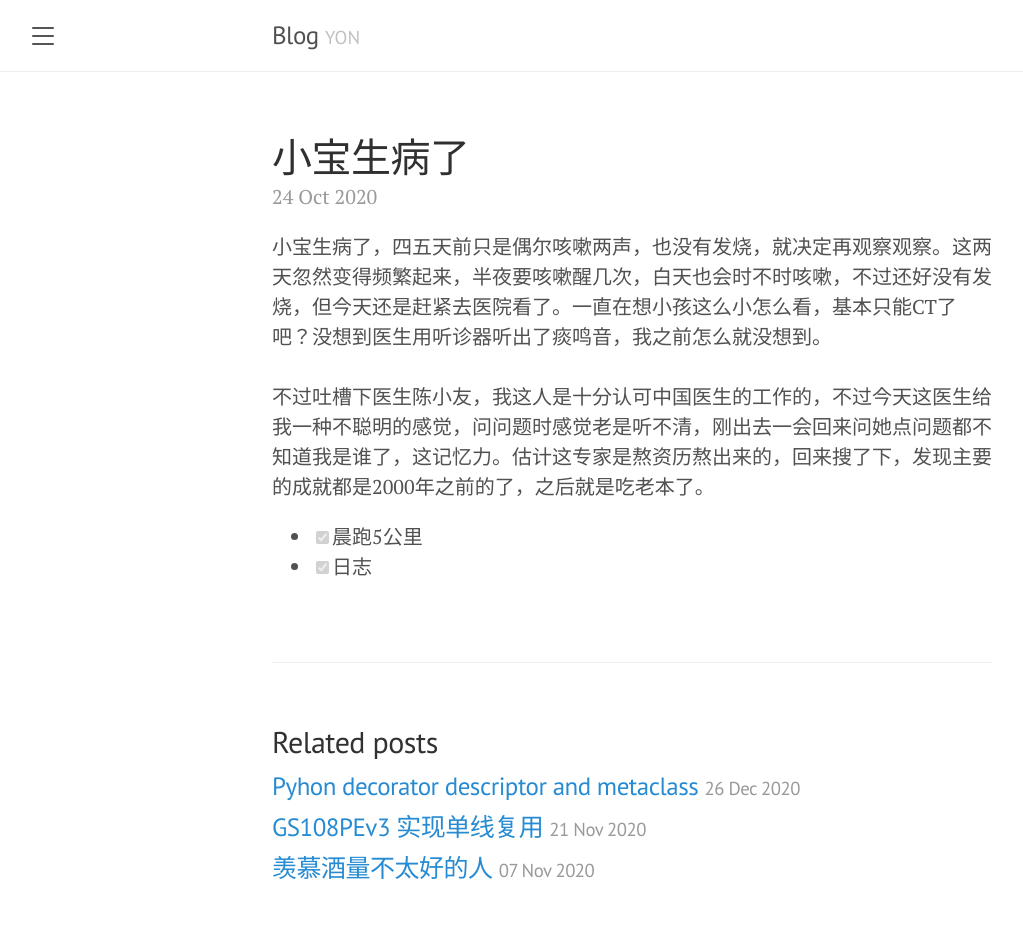
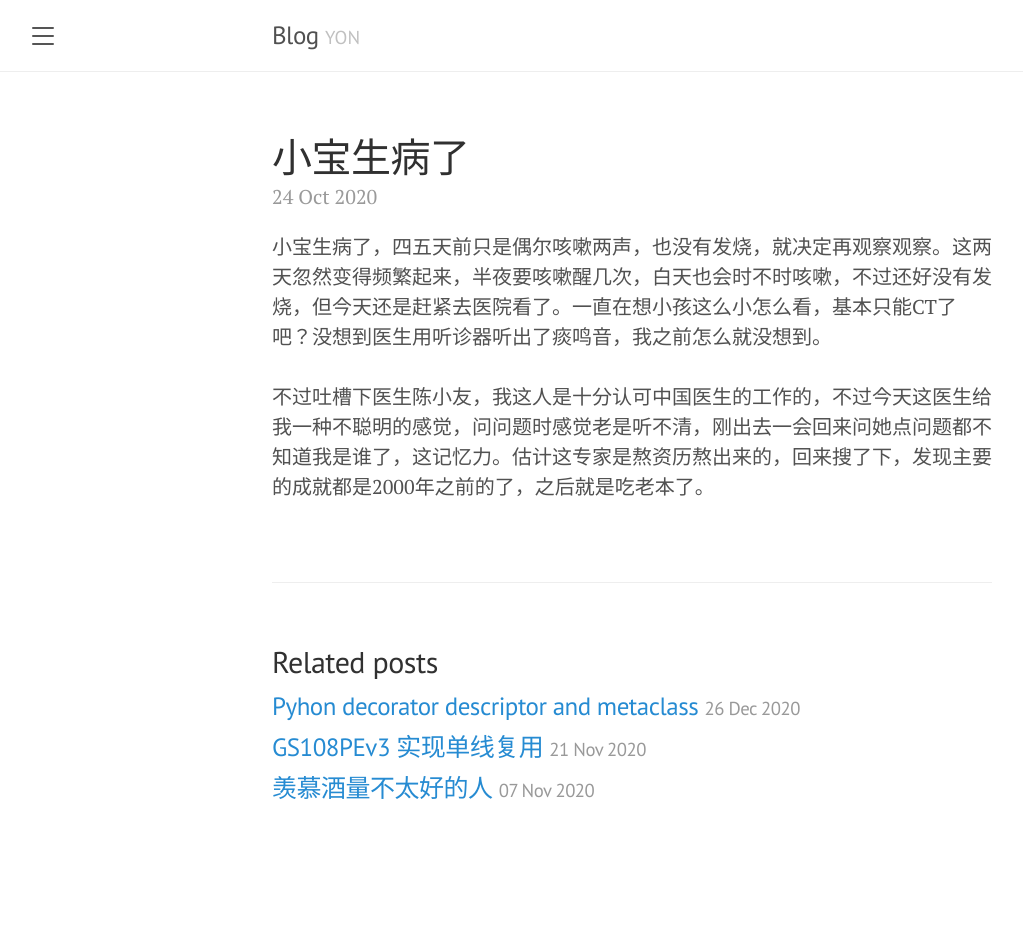
Before and after one commit to yoncise/yoncise.github.io, a Jekyll site: the page built from _posts/2020/2020-10-24-14881479.md, in a window 1280 px wide. Shown: the whole page, without its empty margins (8-1031 px from the left). Built offline with Jekyll 4.4.1, drawn with Linux system fonts in a browser that asks for light colours; after the commit the page ends 900 px from its top, so only the background shows below that.

Commit message:
sync from yuque

```diff
--- a/_posts/2020/2020-10-24-14881479.md
+++ b/_posts/2020/2020-10-24-14881479.md
@@ -3,7 +3,4 @@ layout: post
 title: 小宝生病了
 ---
 小宝生病了，四五天前只是偶尔咳嗽两声，也没有发烧，就决定再观察观察。这两天忽然变得频繁起来，半夜要咳嗽醒几次，白天也会时不时咳嗽，不过还好没有发烧，但今天还是赶紧去医院看了。一直在想小孩这么小怎么看，基本只能CT了吧？没想到医生用听诊器听出了痰鸣音，我之前怎么就没想到。<br />
-<br />不过吐槽下医生陈小友，我这人是十分认可中国医生的工作的，不过今天这医生给我一种不聪明的感觉，问问题时感觉老是听不清，刚出去一会回来问她点问题都不知道我是谁了，这记忆力。估计这专家是熬资历熬出来的，回来搜了下，发现主要的成就都是2000年之前的了，之后就是吃老本了。<br />
-
-- [x] 晨跑5公里
-- [x] 日志
+<br />不过吐槽下医生陈小友，我这人是十分认可中国医生的工作的，不过今天这医生给我一种不聪明的感觉，问问题时感觉老是听不清，刚出去一会回来问她点问题都不知道我是谁了，这记忆力。估计这专家是熬资历熬出来的，回来搜了下，发现主要的成就都是2000年之前的了，之后就是吃老本了。
```
